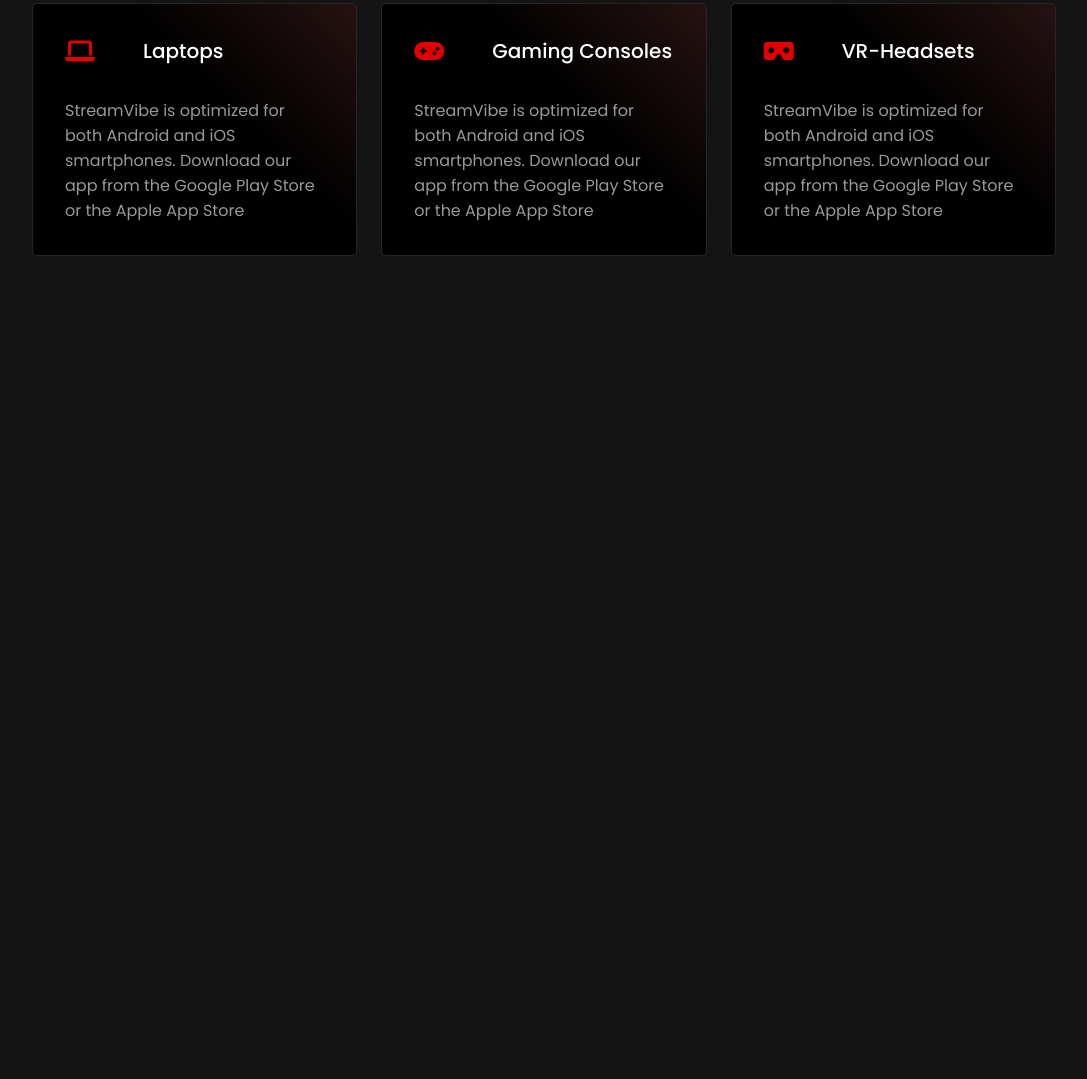
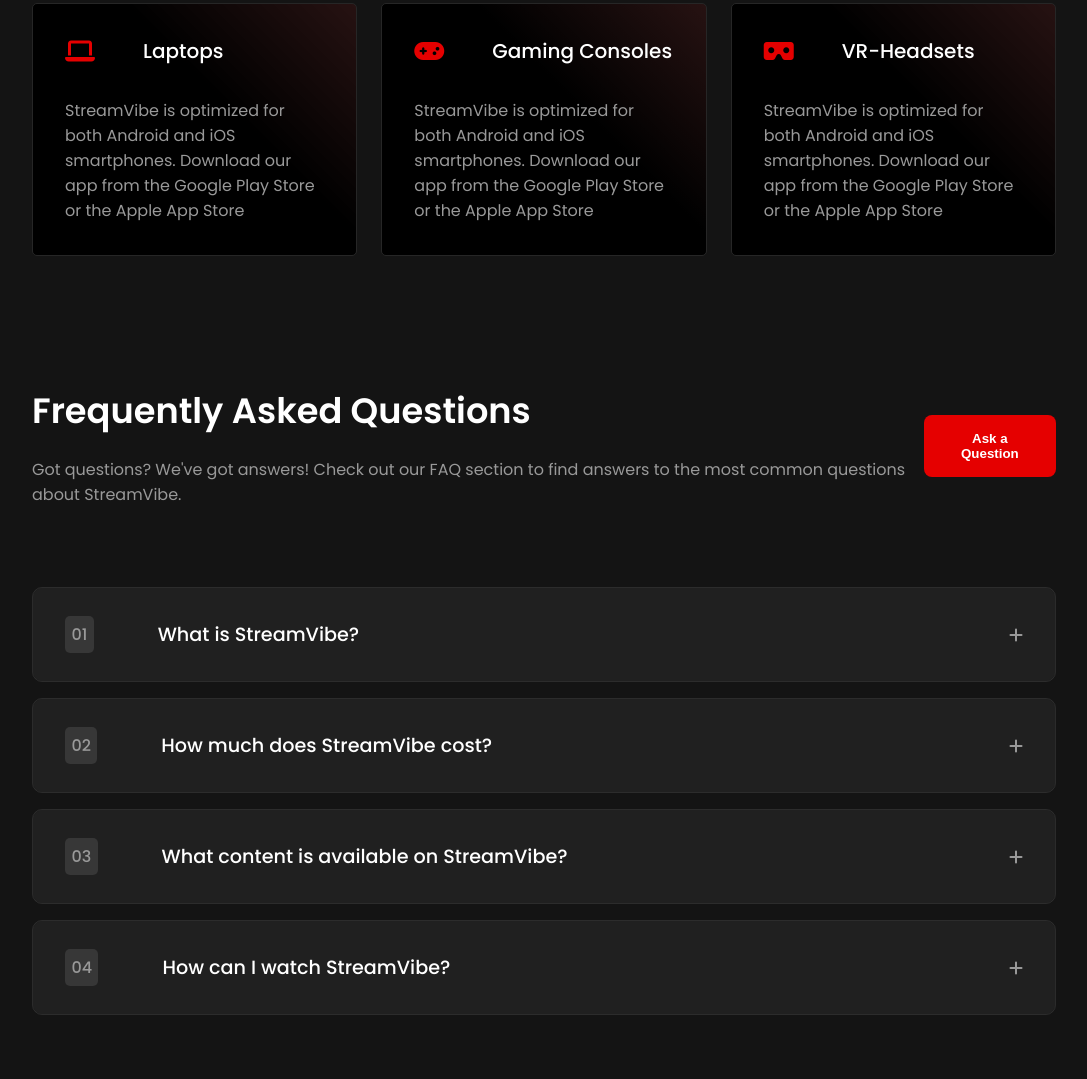
Before and after one commit to mahabur17/Stream-Vibe, a plain HTML site: page index.html in a window 1280 px wide. Shown: the part 2049-3128 px from the top of the page, without its empty margins (96-1183 px from the left). Before the commit the page ends 2369 px from the top, so only its background shows below. Drawn offline with Linux system fonts and the light colour scheme.

Commit message:
faq section added

```diff
--- a/index.html
+++ b/index.html
@@ -10,6 +10,7 @@
 <link rel="preconnect" href="https://fonts.gstatic.com" crossorigin>
 <link href="https://fonts.googleapis.com/css2?family=Inter:ital,opsz,wght@0,14..32,100..900;1,14..32,100..900&family=Manrope:wght@200..800&family=Poppins:ital,wght@0,100;0,200;0,300;0,400;0,500;0,600;0,700;0,800;0,900;1,100;1,200;1,300;1,400;1,500;1,600;1,700;1,800;1,900&display=swap" rel="stylesheet">
 <script src="https://kit.fontawesome.com/6be06afa3c.js" crossorigin="anonymous"></script>
+
 </head>
 <body>
     <!--header section start-->
@@ -174,5 +175,89 @@
 
         </div>
     </section>
+
+    <!--FAQ section-->
+    <section class="faq">
+        <div class="faq-header">
+            <div class="faq-header-text">
+                <h2>Frequently Asked Questions</h2>
+                <p>Got questions? We've got answers! Check out our FAQ section to find answers to the most common questions about StreamVibe.</p>
+            </div>
+           <button class="faq-button">Ask a Question</button>
+        </div>
+
+        <div class="faq-grid">
+ <div class="faq-item">
+
+                   <div class="faq-question" onclick="toggleAnswer(this)">
+                    <span class="question-no">01</span>
+                    <h3>What is StreamVibe?</h3>
+                    <i class="fa-solid fa-plus"></i>
+                </div>
+                <div class="faq-ans">
+                    <p>StreamVibe is a streaming service that allows you to watch movies and shows on demand</p>
+                </div>
+                </div>
+
+<div class="faq-item">
+         <div class="faq-question" onclick="toggleAnswer(this)">
+                    <span class="question-no">02</span>
+                    <h3>How much does StreamVibe cost?</h3>
+                    <i class="fa-solid fa-plus"></i>
+                </div>
+                <div class="faq-ans">
+                    <p>StreamVibe is a streaming service that allows you to watch movies and shows on demand</p>
+                </div>
+</div>
+
+<div class="faq-item">
+                 <div class="faq-question" onclick="toggleAnswer(this)">
+                    <span class="question-no">03</span>
+                    <h3>What content is available on StreamVibe?</h3>
+                    <i class="fa-solid fa-plus"></i>
+                </div>
+                <div class="faq-ans">
+                    <p>StreamVibe is a streaming service that allows you to watch movies and shows on demand</p>
+                </div>
+</div>
+<div class="faq-item">
+                 <div class="faq-question"
+                 onclick="toggleAnswer(this)">
+                    <span class="question-no">04</span>
+                    <h3>How can I watch StreamVibe?</h3>
+                    <i class="fa-solid fa-plus"></i>
+                </div>
+                <div class="faq-ans">
+                    <p>StreamVibe is a streaming service that allows you to watch movies and shows on demand</p>
+                </div>
+</div>
+
+
+        </div>
+    </section>
+    <!--js code-->
+      <script>
+            function toggleAnswer(element) {
+                const answer = element.nextElementSibling;
+                const icon = element.querySelector('i');
+
+                // Toggle active class
+                element.classList.toggle('active');
+
+                // Toggle icon
+                if (icon.classList.contains('fa-plus')) {
+                    icon.classList.replace('fa-plus', 'fa-minus');
+                } else {
+                    icon.classList.replace('fa-minus', 'fa-plus');
+                }
+
+                // Toggle answer visibility
+                if (answer.style.maxHeight) {
+                    answer.style.maxHeight = null;
+                } else {
+                    answer.style.maxHeight = answer.scrollHeight + "px";
+                }
+            }
+        </script>
 </body>
 </html>
--- a/style.css
+++ b/style.css
@@ -277,6 +277,10 @@ background-color: rgba(255, 255, 255, 0.1);
         padding: 1rem;
     }
 }
+.device-card:hover{
+    transform: translateY(-7px);
+
+}
 .device-card i,h3{
     padding: 1rem;
 }
@@ -284,3 +288,95 @@ background-color: rgba(255, 255, 255, 0.1);
     font-size: 1.5rem;
   color: #E50000;
 }
+/*faq section start*/
+.faq{
+    width: 90%;
+    padding: 4rem;
+    margin: 0 auto;
+
+}
+.faq-header{
+    display: flex;
+    justify-content: space-between;
+    align-items: center;
+    margin-bottom: 5rem;
+     & h2{
+        font-size: 2.2rem;
+        font-weight: 600;
+        padding-bottom: 20px;
+    }
+    & p{
+        color: #999999;
+
+    }
+    & button{
+        padding: 1rem 1.5rem;
+        background-color: #E50000;
+        border-radius: 8px;
+        color: #fff;
+        font-weight: 600;
+        border: none;
+        cursor: pointer;
+    }
+}
+.faq-button:hover{
+    background-color: #820909;
+    transition: all 0.2s ease-in;
+}
+.faq-grid{
+    display: flex;
+    flex-direction: column;
+    gap: 1rem;
+}
+.faq-item{
+    border: 1px solid rgba(255, 255, 255, 0.1);
+    border-radius: 10px;
+    overflow: hidden;
+}
+.faq-question{
+    display: flex;
+    gap: 2rem;
+    align-items: center;
+    padding: 1rem 2rem;
+    cursor: pointer;
+    background-color: rgba(255, 255, 255, 0.05);
+    transition: backgroud-color 0.3s;
+
+    & span{
+         color: #999;
+    font-size: 1rem;
+    margin-right: 1rem;
+    font-weight: 500;
+    background-color:rgba(255, 255, 255, 0.1) ;
+    padding: .4rem;
+    border-radius: 5px;
+    }
+
+    & i{
+        color: #999;
+    }
+}
+.faq-question:hover{
+    background-color: rgba(255, 255, 255, 0.1);
+}
+
+.faq-question h3{
+    flex: 1;
+    font-size: 1.2rem;
+    font-weight: 500;
+}
+.faq-question.active i{
+ transform: rotate(180deg);
+
+}
+.faq-ans{
+    max-height: 0;
+    overflow: hidden;
+    background: rgba(255, 255, 255, 0.02);
+    transition: max-height 0.3s ease-out;
+}
+.faq-ans p{
+    color: #999;
+    line-height: 1.6;
+    padding: 1.5rem;
+}
```
Also changed, not shown: script.js (added, +23 -0 lines).
